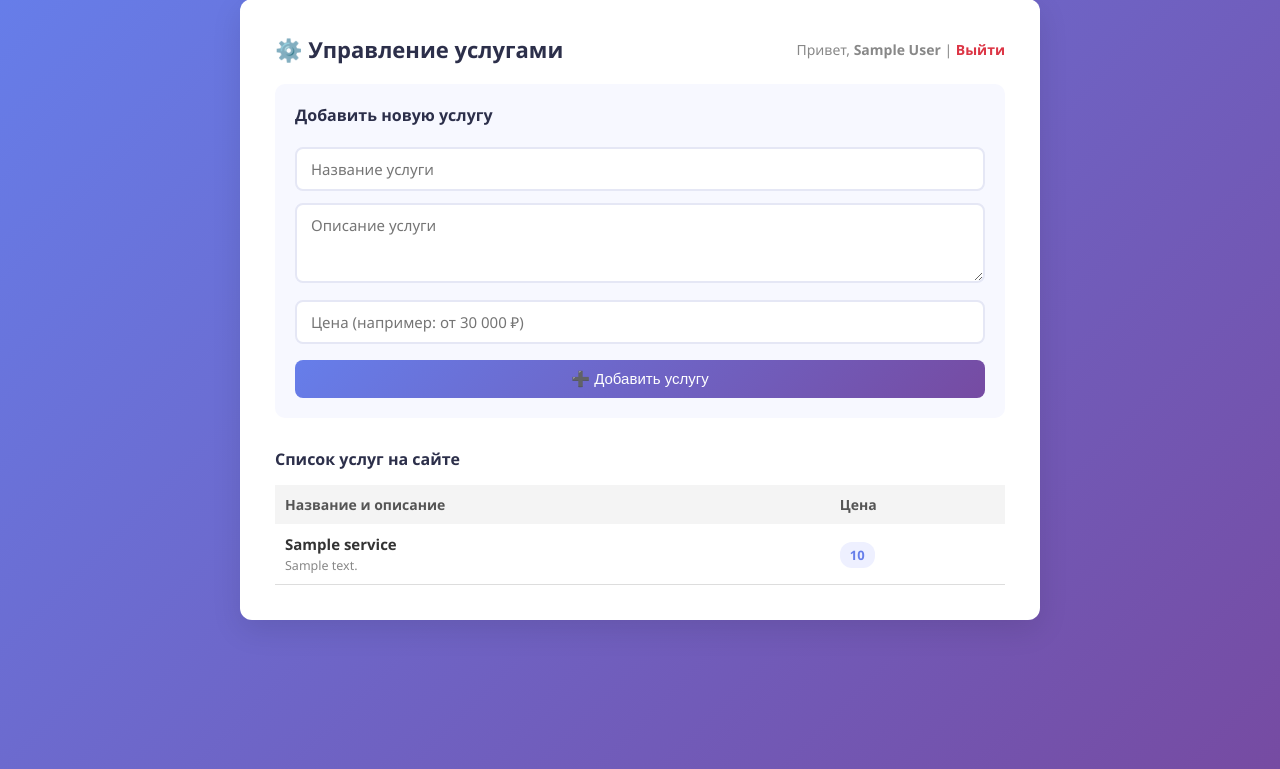
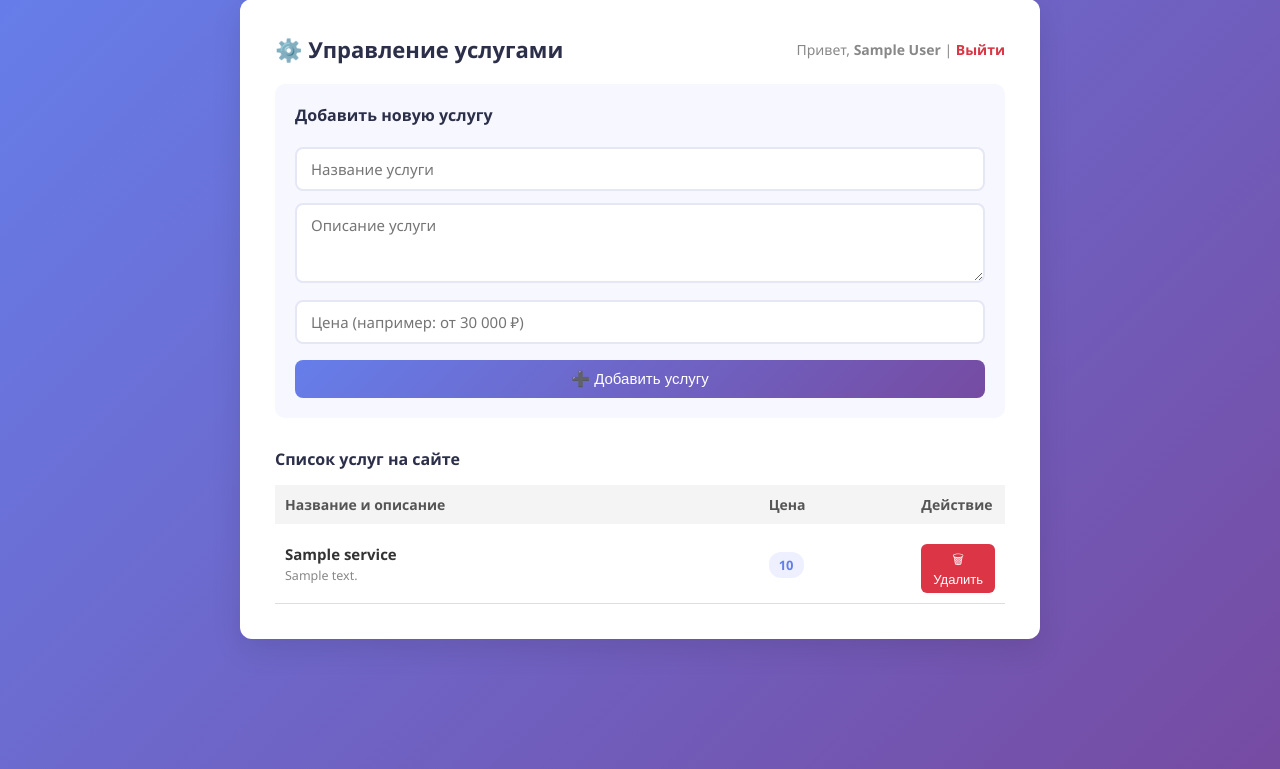
Before and after one commit to Dasha-gr/flask, a Flask app: page /admin_panel in a window 1280 px wide. Shown: the part 31-800 px from the top of the page. Run offline with Flask 3, Linux system fonts and the light colour scheme; the visitor is signed in with stand-in values (Sample User, id 1); tables that the repository leaves empty or names only in its code hold one stand-in row (values such as "Sample post").

Commit message:
Удаление услуг

```diff
--- a/app.py
+++ b/app.py
@@ -103,6 +103,21 @@ def admin_panel():
 
     return render_template('admin.html', items=items)
 
+#Удаление услуг
+@app.route('/admin_panel/delete/<int:item_id>', methods=['POST'])
+def delete_service(item_id):
+    if not session.get('admin_logged_in'):
+        return redirect(url_for('dosup'))
+
+    with db.cursor() as cur:
+        cur.execute("DELETE FROM myproj_service WHERE id=%s", (item_id,))
+    db.commit()
+
+    return redirect(url_for('admin_panel'))
+
+#Изменение услуг
+
+
 
 @app.route('/logout')
 def logout():
--- a/templates/admin.html
+++ b/templates/admin.html
@@ -30,6 +30,7 @@
                 <tr style="background: #f4f4f4;">
                     <th>Название и описание</th>
                     <th>Цена</th>
+                    <th style="width: 90px;">Действие</th>
                 </tr>
                 {% for s in items %}
                 <tr style="border-bottom: 1px solid #ddd;">
@@ -38,10 +39,19 @@
                         <small style="color:#888;">{{ s[2] or '—' }}</small>
                     </td>
                     <td><span style="background: #eef0ff; color: #667eea; padding: 4px 10px; border-radius: 12px; font-size: 13px; font-weight: 600;">{{ s[3] or '—' }}</span></td>
+                    <td>
+                        <form action="{{ url_for('delete_service', item_id=s[0]) }}" method="post"
+                              onsubmit="return confirm('Удалить услугу «{{ s[1] }}»?');"
+                              style="margin: 0;">
+                            <button type="submit" style="background: #dc3545; color: #fff; border: none; padding: 6px 12px; border-radius: 6px; font-size: 13px; cursor: pointer;">
+                                🗑 Удалить
+                            </button>
+                        </form>
+                    </td>
                 </tr>
                 {% else %}
                 <tr>
-                    <td colspan="2" style="text-align:center; color:#999; padding:20px;">Услуг пока нет.</td>
+                    <td colspan="3" style="text-align:center; color:#999; padding:20px;">Услуг пока нет.</td>
                 </tr>
                 {% endfor %}
             </table>
```
